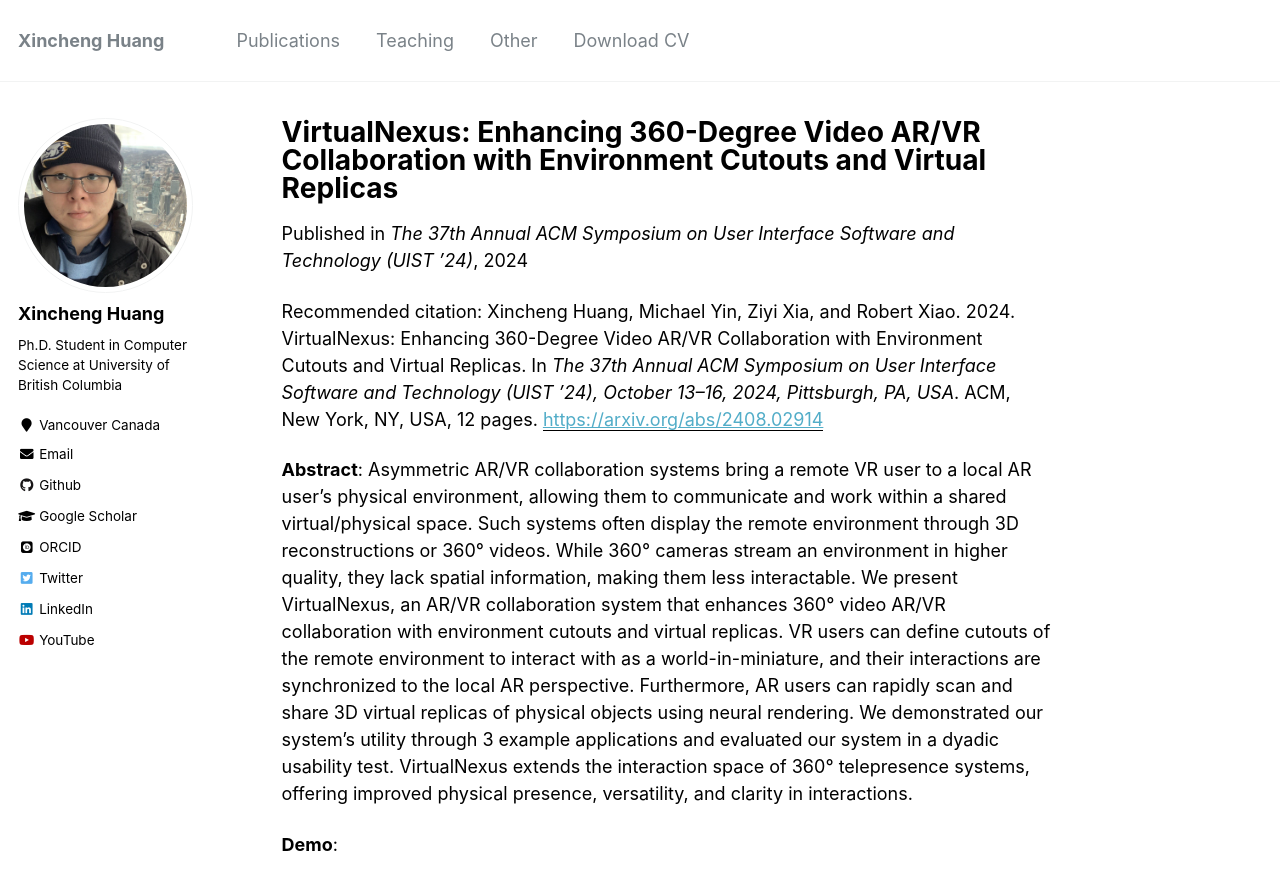
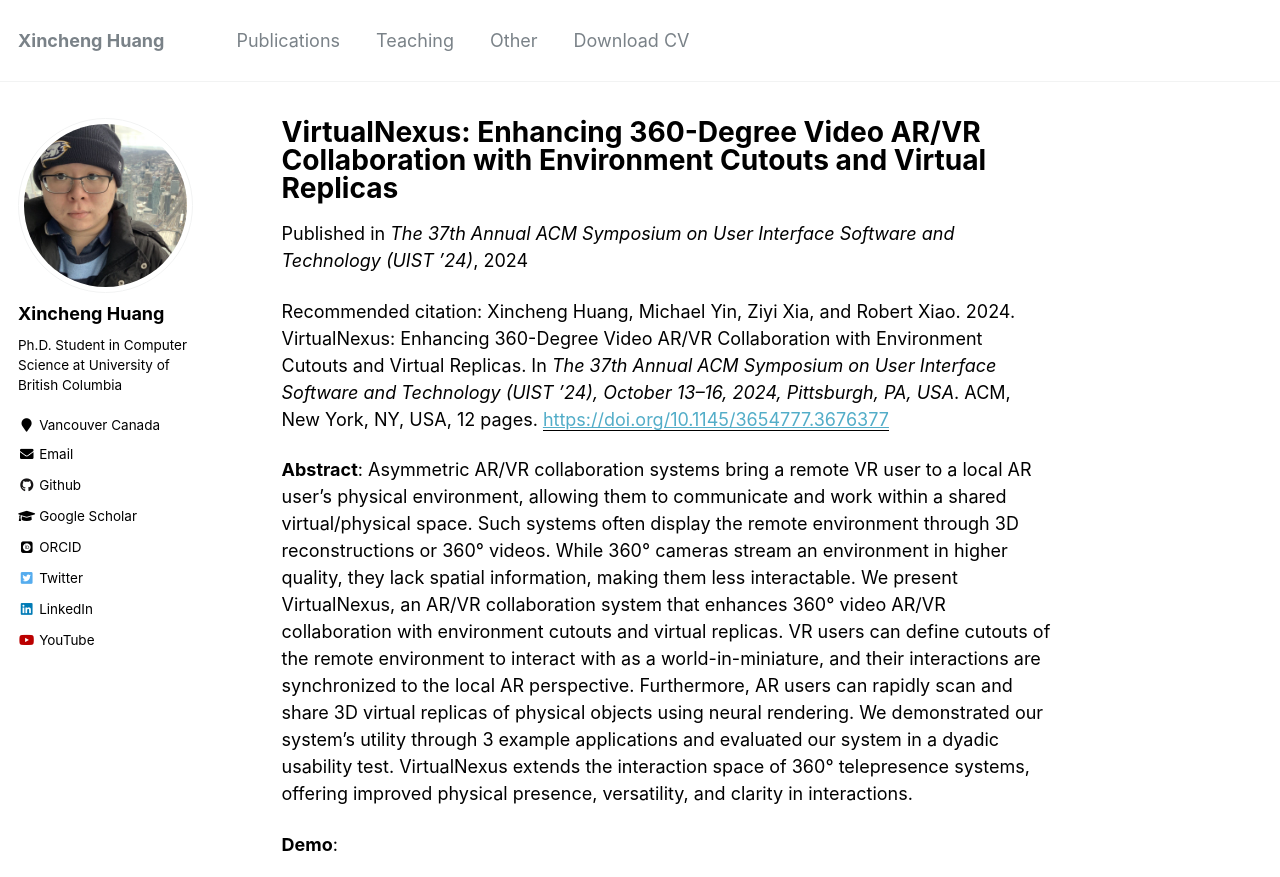
Before and after one commit to Peter-Pater/peter-pater.github.io, a Jekyll site: the page built from _publications/4-virtualnexus.md, in a window 1280 px wide and 900 px high, cut to the strip 0-877 px from the top of the window. Built offline with Jekyll 4.4.1, drawn with Linux system fonts in a browser that asks for light colours; some web fonts are replaced; some of the changed lines change nothing that is shown.

Commit message:
update cv and doi

```diff
--- a/_publications/4-virtualnexus.md
+++ b/_publications/4-virtualnexus.md
@@ -5,7 +5,7 @@ permalink: /publications/virtual-nexus
 excerpt: "A 360° Video AR/VR Remote Collaborative System with Enhanced Interactivity. The system enables better access to the remote environment with <i>Environment Cutouts</i> that can be pulled closer, and <i>Virtual Replcas</i> created with Instant-ngp."
 date: 2024-08-01
 venue: 'The 37th Annual ACM Symposium on User Interface Software and Technology (UIST ’24)'
-paperurl: 'https://arxiv.org/abs/2408.02914'
+paperurl: 'https://doi.org/10.1145/3654777.3676377'
 citation: 'Xincheng Huang, Michael Yin, Ziyi Xia, and Robert Xiao. 2024. VirtualNexus: Enhancing 360-Degree Video AR/VR Collaboration with Environment Cutouts and Virtual Replicas. In <i>The 37th Annual ACM Symposium on User Interface Software and Technology (UIST ’24), October 13–16, 2024, Pittsburgh, PA, USA</i>. ACM, New York, NY, USA, 12 pages.'
 ---
 <b>Abstract</b>: Asymmetric AR/VR collaboration systems bring a remote VR user to a local AR user’s physical environment, allowing them to communicate and work within a shared virtual/physical space. Such systems often display the remote environment through 3D reconstructions or 360° videos. While 360° cameras stream an environment in higher quality, they lack spatial information, making them less interactable. We present VirtualNexus, an AR/VR collaboration system that enhances 360° video AR/VR collaboration with environment cutouts and virtual replicas. VR users can define cutouts of the remote environment to interact with as a world-in-miniature, and their interactions are synchronized to the local AR perspective. Furthermore, AR users can rapidly scan and share 3D virtual replicas of physical objects using neural rendering. We demonstrated our system’s utility through 3 example applications and evaluated our system in a dyadic usability test. VirtualNexus extends the interaction space of 360° telepresence systems, offering improved physical presence, versatility, and clarity in interactions.
@@ -15,5 +15,3 @@ citation: 'Xincheng Huang, Michael Yin, Ziyi Xia, and Robert Xiao. 2024. Virtual
 <br/>
 
 **Paper**: [DOWNLOAD PDF](/files/4-virtualnexus.pdf){:target="_blank"}
-
-<!-- 'https://doi.org/10.1145/3654777.3676377' -->
```
Also changed, not shown: 1 other file.
